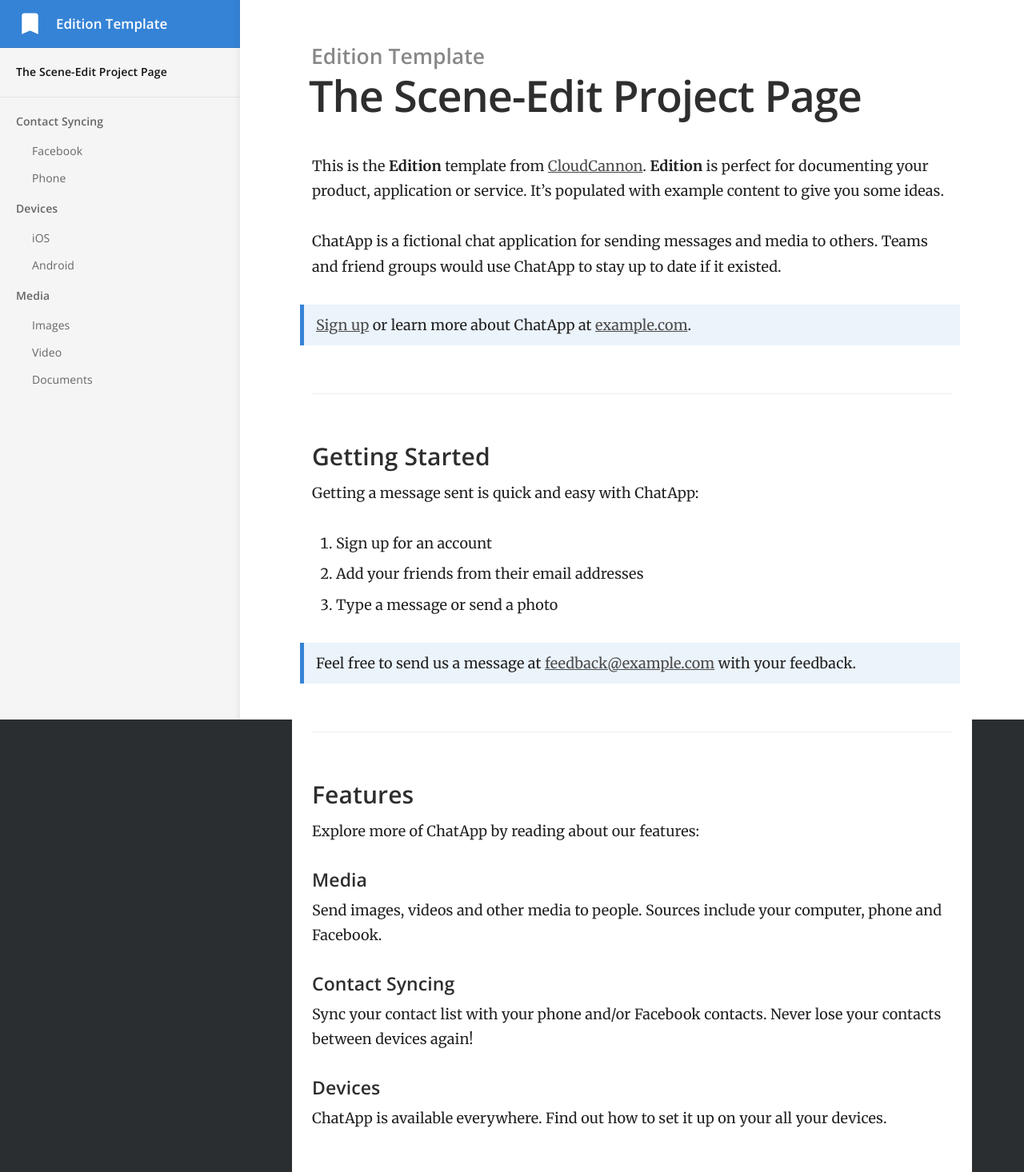
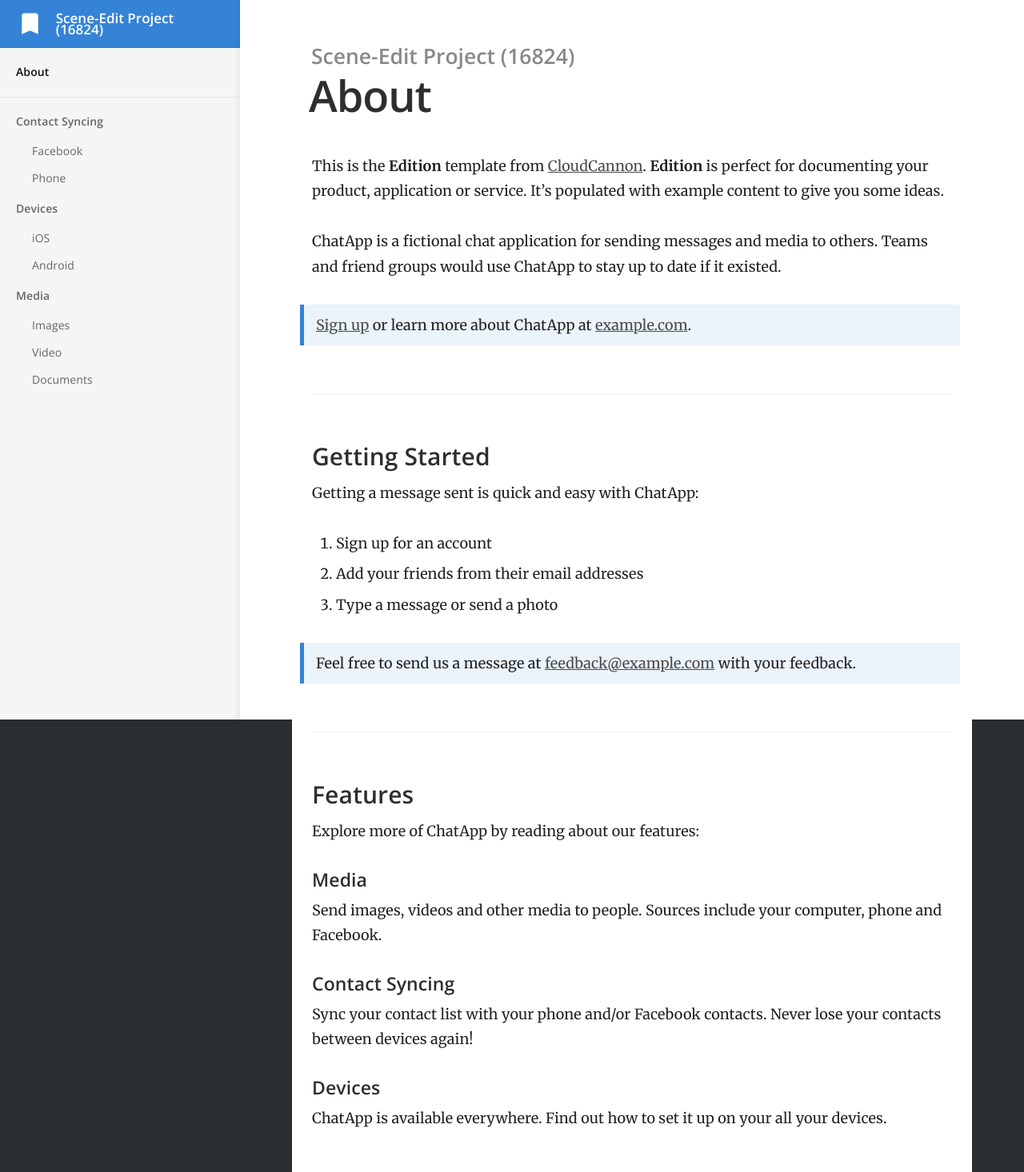
Before and after one commit to bhanu77prakash/scene-edit.github.io, a Jekyll site: the page built from index.md, in a window 1280 px wide. Shown: the whole page at 80% size. Built offline with Jekyll 4.4.1, drawn with Linux system fonts in a browser that asks for light colours.

Commit message:
updated header

```diff
--- a/_config.yml
+++ b/_config.yml
@@ -1,7 +1,7 @@
 # ----
 # Site
 
-title: Edition Template
+title: Scene-Edit Project (16824)
 url: "https://long-pig.cloudvent.net"
 baseurl:
 google_analytics_key:
--- a/index.md
+++ b/index.md
@@ -1,5 +1,5 @@
 ---
-title: The Scene-Edit Project Page
+title: About
 ---
 
 This is the **Edition** template from [CloudCannon](http://cloudcannon.com/).
```
